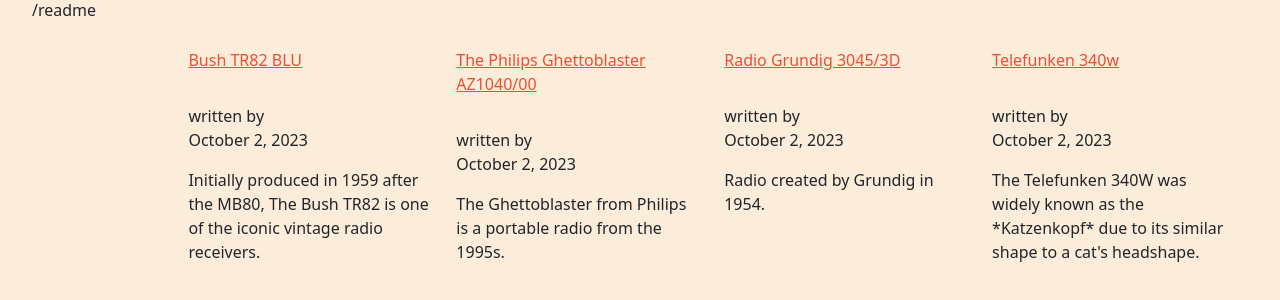
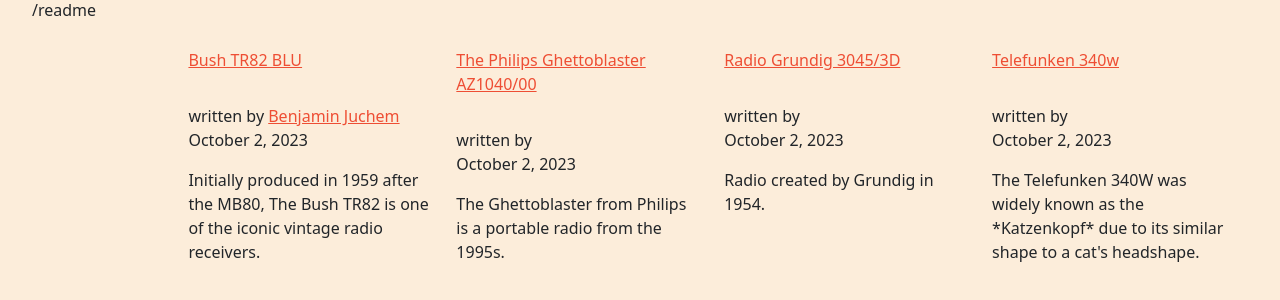
Before and after one commit to C2DH/maison-du-son, a Jekyll site: the page built from index.md, in a window 1280 px wide. Shown: the part 200-500 px from the top of the page. Built offline with Jekyll 4.4.1, drawn with Linux system fonts in a browser that asks for light colours; some web fonts are replaced.

Commit message:
Update Bush TR82 BLU.md

```diff
--- a/_objects/Bush TR82 BLU.md
+++ b/_objects/Bush TR82 BLU.md
@@ -2,7 +2,7 @@
 title: Bush TR82 BLU
 abstract: "Initially produced in 1959 after the MB80, The Bush TR82 is one of the iconic vintage radio receivers."
 authors:
- - Benji1510
+ - benjamin-juchem
 ---
 
 The Bush TR82 is one of the iconic vintage radio receivers. Initially produced in 1959 after the MB60, the styling of these radios meant that became synonymous with a portable radio of the time.
```
